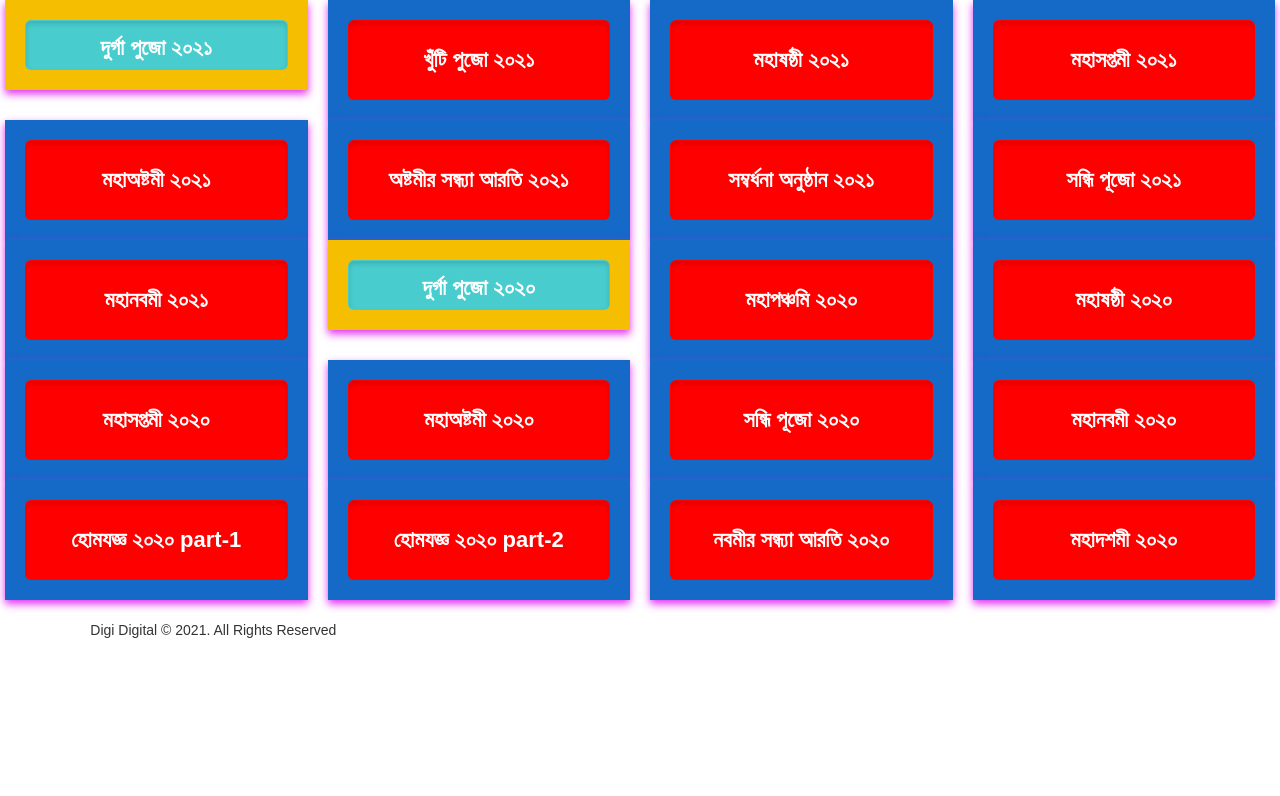
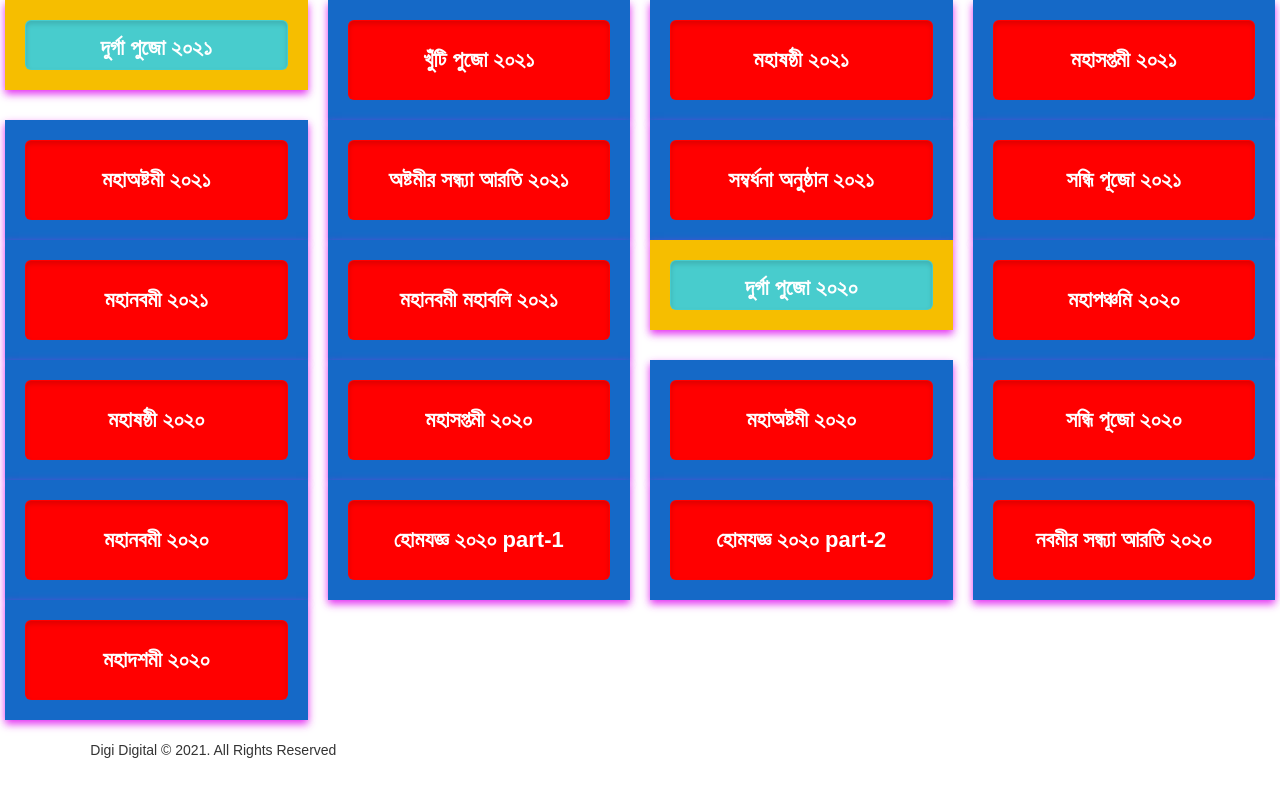
Before and after one commit to digidigital2021/puja, a plain HTML site: page puja-2020.html in a window 1280 px wide. Drawn offline with nearby package versions, Linux system fonts and the light colour scheme.

Commit message:
Update puja-2020.html

```diff
--- a/puja-2020.html
+++ b/puja-2020.html
@@ -183,6 +183,12 @@ text-align: center;
     </div>
   </div>
 
+	<div class="column">
+    <div class="card">
+      <a href="https://youtu.be/EOlkplV7ick" class="btn btn-lg active button_back button_box" role="button" aria-pressed="true">মহানবমী মহাবলি ২০২১</a>
+    </div>
+  </div>
+
 
 
 
```
